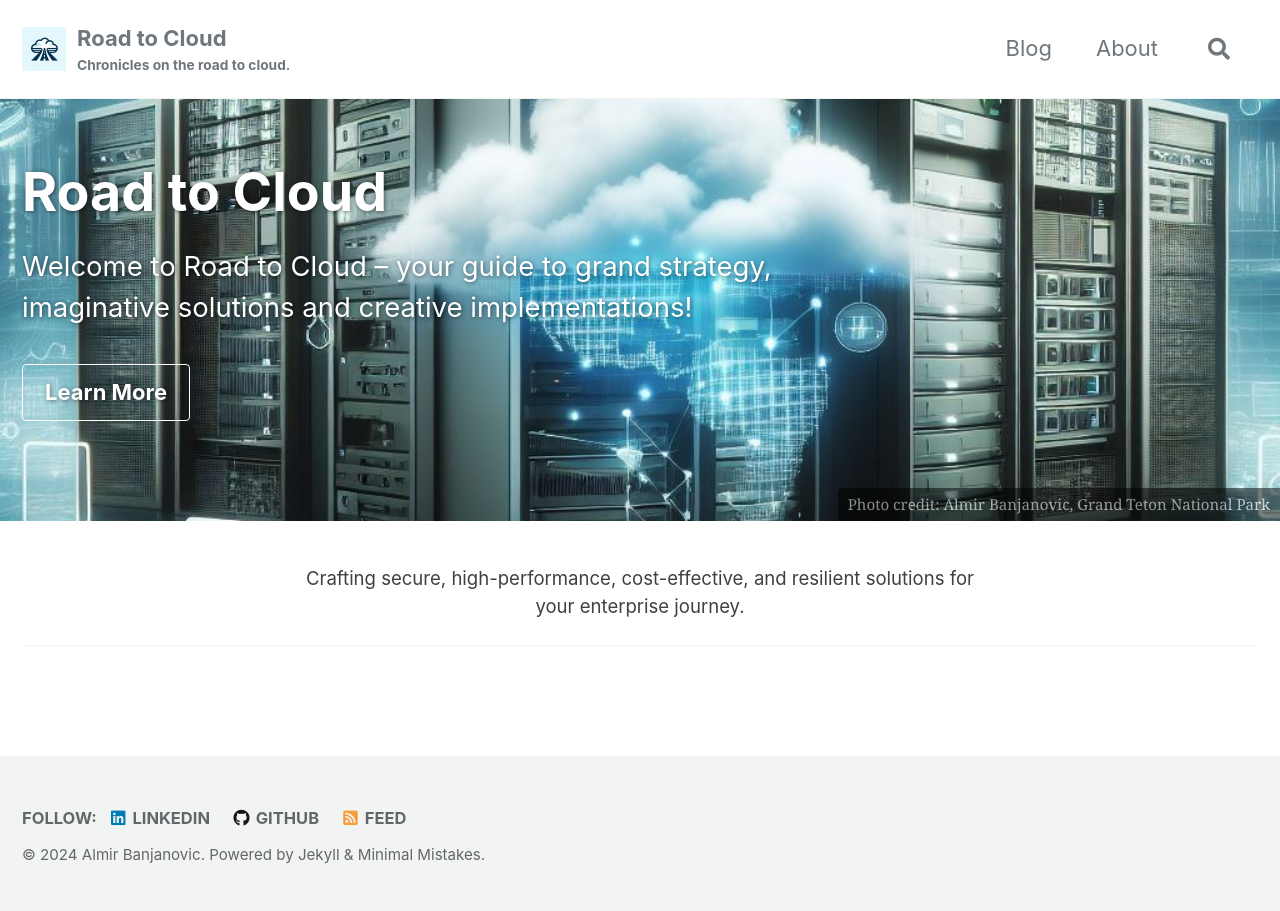
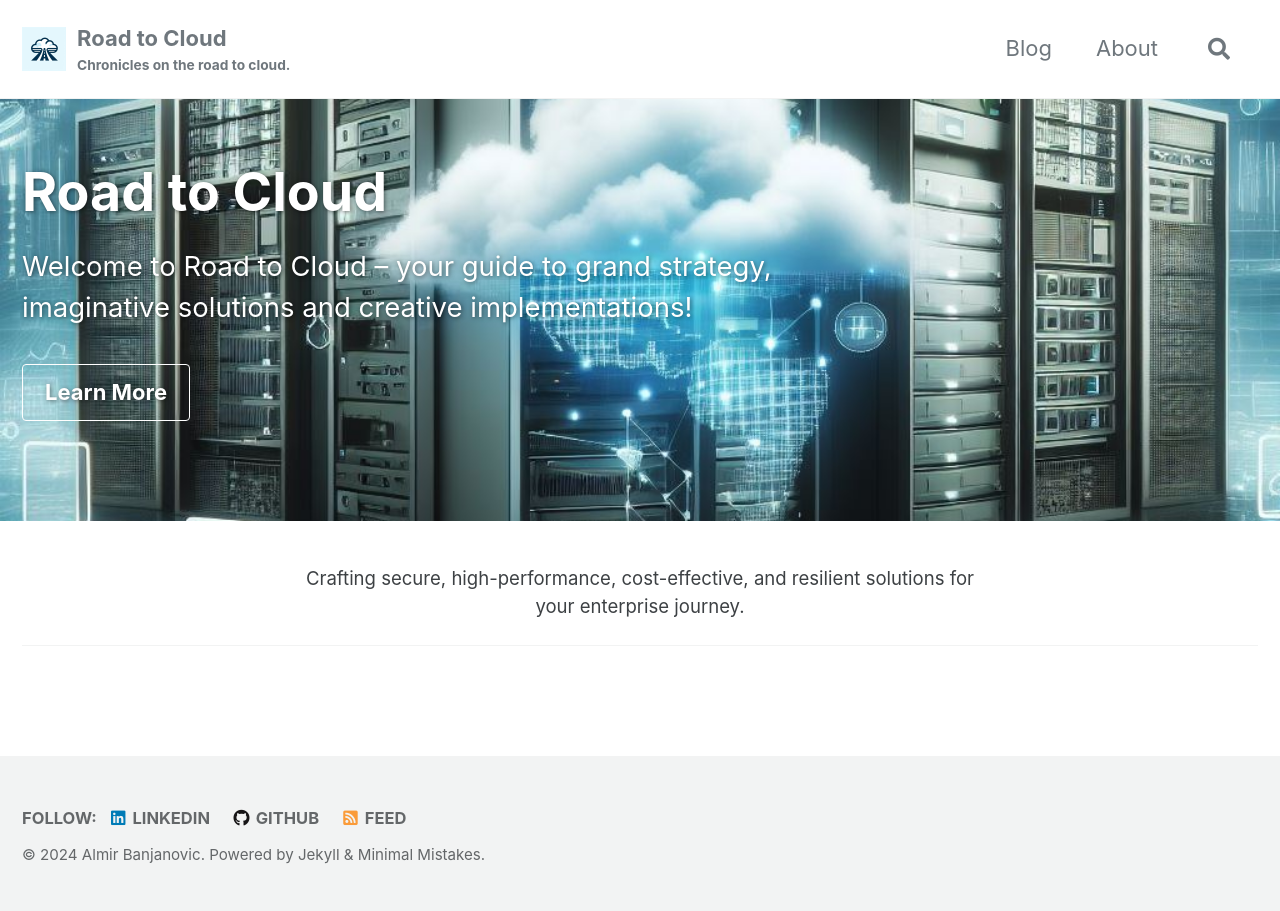
Before and after one commit to almirbanjanovic/roadtocloud.github.io, a Jekyll site: the page built from index.md, in a window 1280 px wide. Built offline with Jekyll 4.4.1, drawn with Linux system fonts in a browser that asks for light colours; cached includes are drawn as plain includes.

Commit message:
Update index.md

```diff
--- a/index.md
+++ b/index.md
@@ -6,7 +6,6 @@ header:
   actions:
     - label: "Learn More"
       url: "/categories/"
-  caption: "Photo credit: Almir Banjanovic, Grand Teton National Park"
 excerpt: "Welcome to Road to Cloud -- your guide to grand strategy, imaginative solutions and creative implementations!"
 intro:
   - excerpt: "Crafting secure, high-performance, cost-effective, and resilient solutions for your enterprise journey."
```
